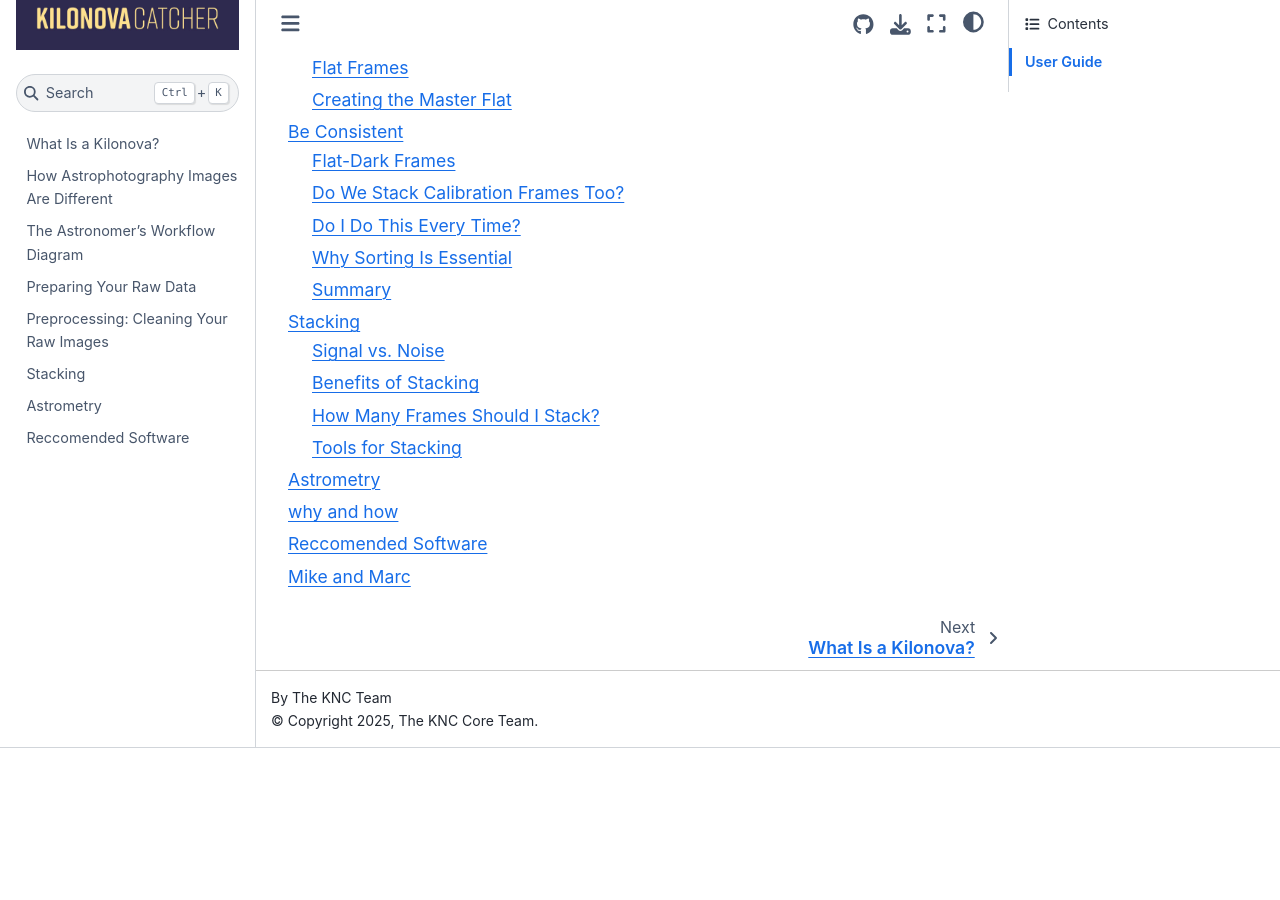
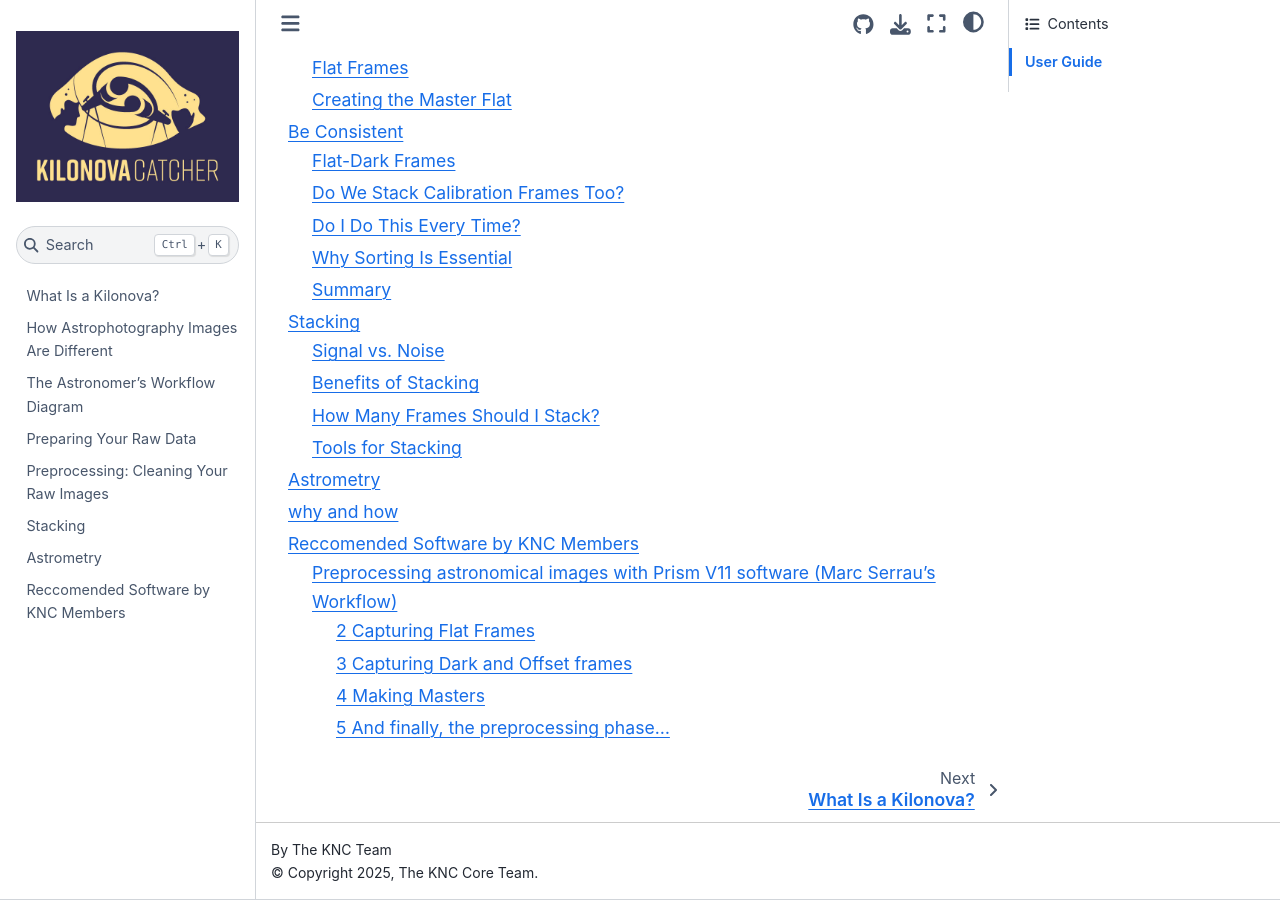
Before and after one commit to Kilonova-Catcher/KNC-Manual, a Sphinx documentation site: the page built from doc/index.rst, in a window 1280 px wide and 900 px high, scrolled down 1499 px. Built offline with Sphinx 7.4.7 and the Sphinx Book theme 1.1.4, drawn with Linux system fonts in a browser that asks for light colours; before the commit the page ends 2247 px from its top, so only the background shows below that; some of the changed lines change nothing that is shown.

Commit message:
Update Recc_Software.md

```diff
--- a/doc/Recc_Software.md
+++ b/doc/Recc_Software.md
@@ -1,2 +1,88 @@
-## Reccomended Software
-# Mike and Marc
+## Reccomended Software by KNC Members
+
+### Preprocessing astronomical images with Prism V11 software (Marc Serrau's Workflow)
+
+Astronomical images directly obtained with a numerical camera are always affected by defects due to the optics and the electronic of camera.
+
+Below, for instance, a rough image obtained after a 300s exposure. You can see several effects like shadows, vignetting, very bright pixels alone. Several effects like satellites tracks or cosmic rays signatures, defects in the sensor (bad column for instance) or blooming due to saturation in CCD sensor cannot be removed automatically.
+
+![Artifact Image](media/ms1.png)
+
+Preprocessing is a process that can minimize these effects. When sky observers want to measure optical fluxes captured during exposures, this process is mandatory.
+
+Two operations will be required before doing the preprocessing.
+
+First we have to get frames and create master frames from them. The more frames used, the better the corrections will be, statistically speaking.
+
+We will get
+- flat frames and create a master flat frame from them. This master flat frame will serve to reduce the effect of shadows due to dust on the sensor and the optics in front of it. The vignetting and variation of quantum efficiency into the sensor will be also corrected.
+- Dark and Offset frames and create a dark and an offset master frames from them. These master frames will statistically minimize the noise due to the electronic (dark current).
+
+It is important to note that:
+- We have to use one master flat for each optical combination used for observations, that's to say for each used filter.
+- We have to create one master dark frame for each temperature of the sensor and each time of exposure.
+All these frames will be obtained for a binning set to 1x1.
+
+The Prism software allows us to create these frames and masters in a relative automatic sequence. As a result, a library of master frames will be created.
+
+When all master frames are available, the preprocessing can be done. This operation will be very smooth.
+
+All the following hard copy of the Prism software panels are in french but the tool may be configured in English. The following documentation is based on the V11 version of the tool but older version may be used. The appendix will give some links to some websites.
+
+#### 2 Capturing Flat Frames
+
+Flat frames can be obtained making pictures of a uniformly illuminated screen or of the bright sky during of the dusk or the dawn. If so, the telescope will be at sidereal standstill. No clouds or the Moon should be present. The time of exposure have to be short in order to minimize the temperature effect in the sensor. This is especially important for filters corresponding to the sensor low response bandwidth (for instance infrared filter for CMOS sensor).
+
+If the mechanical configuration does not change night after night, flat frames can be keep for several nights.
+
+The Prism software offers a functionality that takes flat frames automatically for one filter. See the panel on the right.
+
+With Prism, it is possible to use a script that permits to take frame on the dusk for all the filter of a filter wheel.
+
+![Artifact Image](media/ms2.png)
+
+
+#### 3 Capturing Dark and Offset frames
+
+Offset and dark frames will be obtained by taking images without light entering the telescope. The telescope tube must be closed to avoid small light pollution that may be present in the surroundings. The temperature of the camera have to controlled to an acceptable level that will be used during observations. It is important to take care of that point when making dark and offset frames during the winter. During the summer night the camera may not reach the same temperature due to the limitation of the cooler.
+
+The Prism software offers two functionality that takes dark and offset frames respectively for one temperature and exposure duration. See panels on the right. For offset, the exposure time will the shorter as possible.
+
+Again, with Prism, it is possible to use a script that permits to take offset and dark frames automatically in one sequence, at the same temperature.
+
+![Artifact Image](media/ms3.png)
+
+#### 4 Making Masters
+
+Prism offers a plain function to create masters from flat frames, offset or dark frames. Accessible trough the menu (below)
+![Artifact Image](media/ms4.png)
+
+or the single button (below). ![Artifact Image](media/ms5.png)
+
+A panel appears where it is possible to loads the single frames of each kind.
+
+Some remarks:
+
+All offsets frames must have the same exposure duration.
+
+All dark frames must have the same exposure duration.
+
+A master offset will subtracted on all flat frames but no dark will be subtracted. Its effect have to be negligible (small duration during flat frame and cooled activated).
+
+Flats may have different means and will be normalized from the first frame.
+
+Several master flat or master dark may be created in the same operation depending on the name of the files.
+
+Masters will be kept in a directory (a library of master frames) with names giving a clear signification to their contents. Doing so will help further application of the master during preprocessing,
+
+![Artifact Image](media/ms6.png)
+
+#### 5 And finally, the preprocessing phase...
+
+Having master files for offset dark and flat permit us to do the preprocessing easily. The following Prism menu
+![Artifact Image](media/ms6.png)
+or the ⟳ button are dedicated to this operation:
+
+The next panel will do the preprocessing with several options :
+![Artifact Image](media/ms7.png)
+![Artifact Image](media/ms8.png)
```
